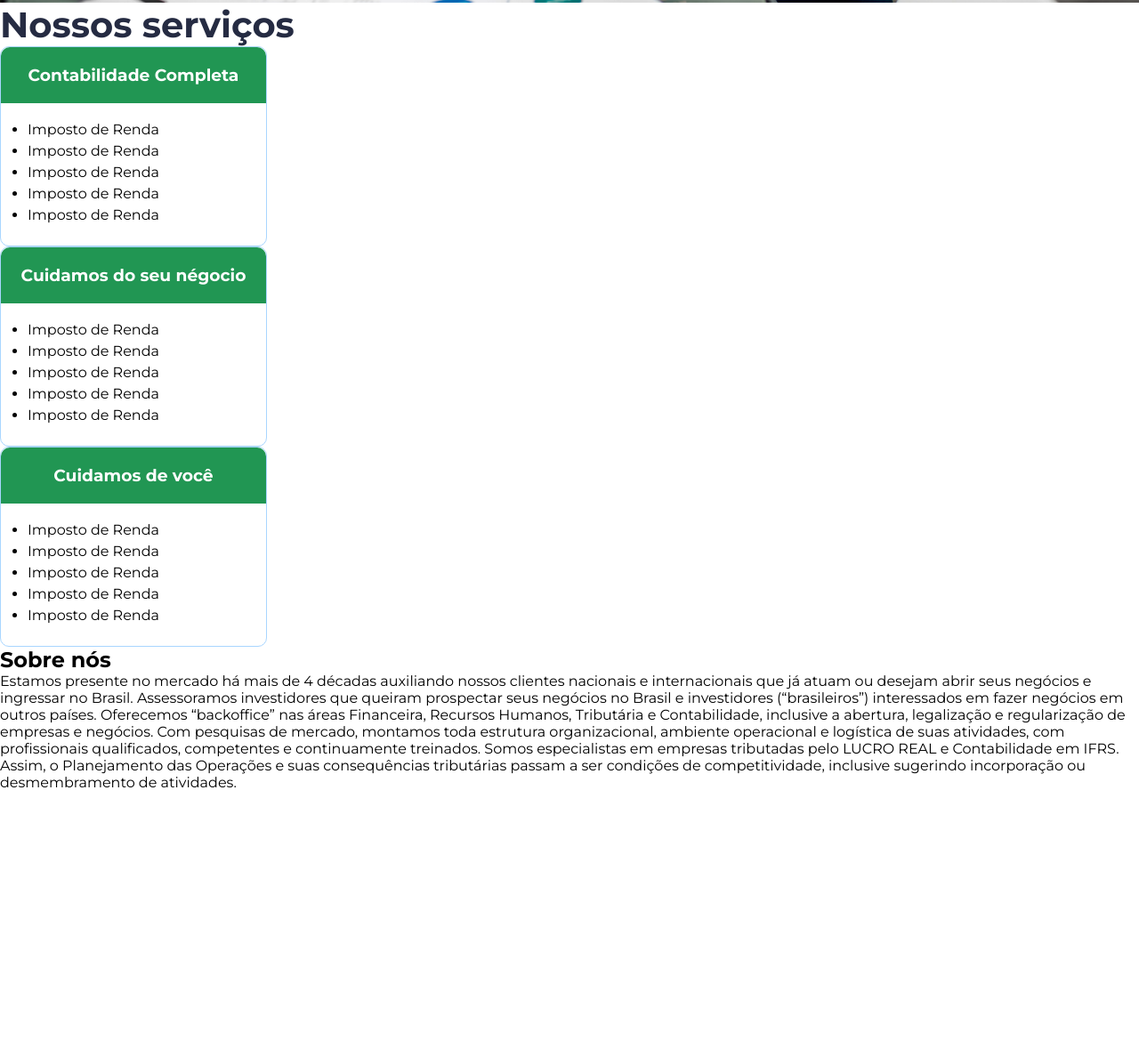
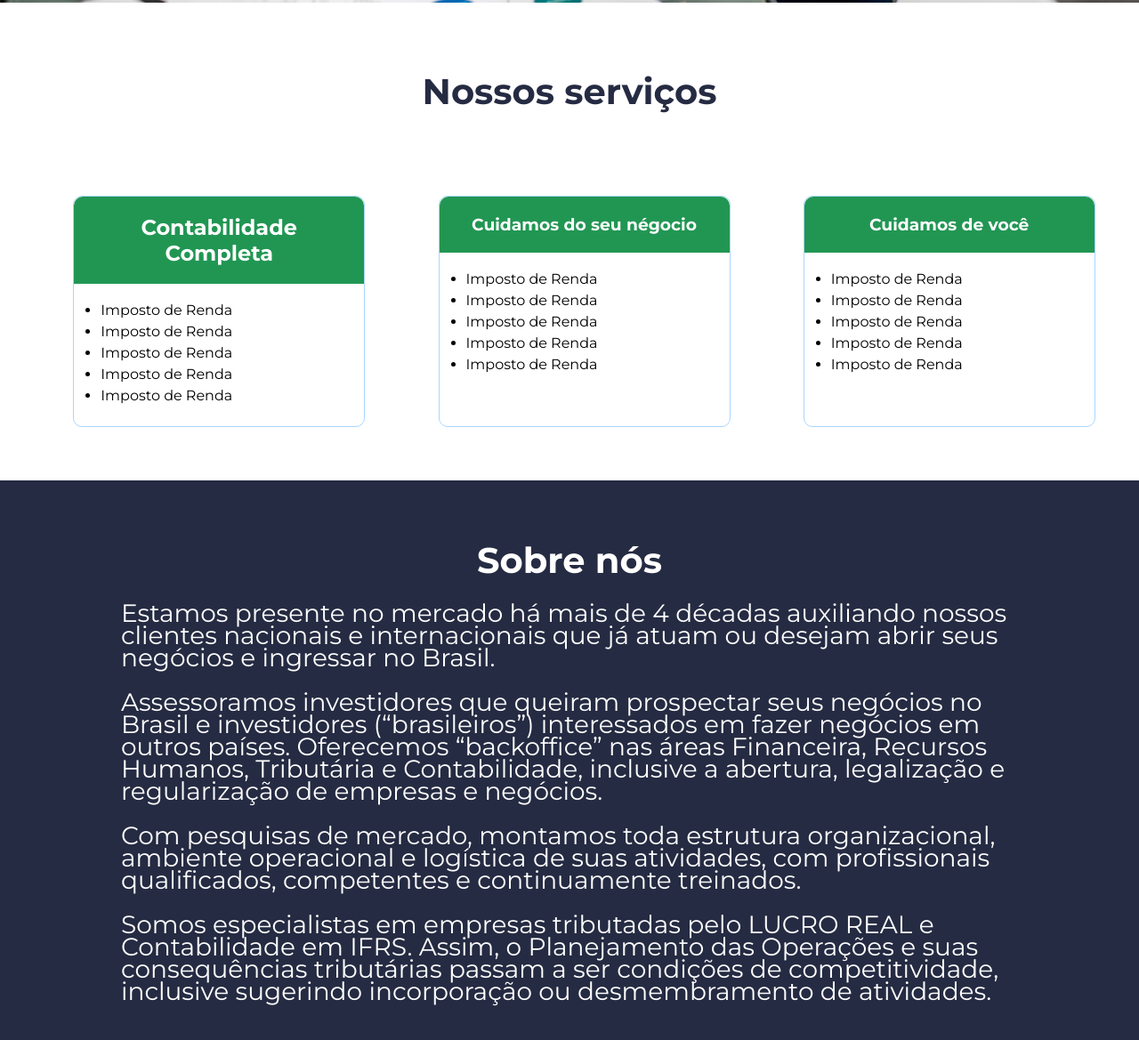
Before and after one commit to MatheusStyle/Landing-Page, a plain HTML site: page Index.html in a window 1280 px wide. Shown: the part 797-1966 px from the top of the page at 89% size. Before the commit the page ends 1686 px from the top, so only its background shows below. Drawn offline with Linux system fonts and the light colour scheme.

Commit message:
Atualizando HTML, CSS e entrando no JavaScript

```diff
--- a/Index.html
+++ b/Index.html
@@ -8,7 +8,8 @@
     <link rel="preconnect" href="https://fonts.googleapis.com">
     <link rel="preconnect" href="https://fonts.googleapis.com">
     <link rel="preconnect" href="https://fonts.gstatic.com" crossorigin>
-    <link href="https://fonts.googleapis.com/css2?family=Montserrat:ital,wght@0,300;0,400;0,700;1,100&display=swap" rel="stylesheet">
+    <link href="https://fonts.googleapis.com/css2?family=Montserrat:ital,wght@0,300;0,400;0,700;1,100&display=swap"
+        rel="stylesheet">
     <link rel="stylesheet" href="./Style.css">
     <script src="./scripts.js"></script>
 
@@ -53,8 +54,11 @@
 
         <h2 class="titulo-meio">Nossos serviços</h2>
 
+
+        <div class="caixa-central">
+
             <div class="card">
-            <h3 class="titulo-card">Contabilidade Completa</h3>
+                <h2 class="titulo-card">Contabilidade Completa</h2>
 
                 <ul>
                     <li>Imposto de Renda</li>
@@ -90,27 +94,43 @@
             </div>
         </div>
 
-    <div>
+    </div>
 
-        <h2>Sobre nós</h2>
-        <p>
+    <div class="caixa-inferior">
+
+        <h2 class="titulo-inferior">Sobre nós</h2>
+
+        <p class="paragrafo-inferior">
 
             Estamos presente no mercado há mais de 4 décadas auxiliando nossos clientes nacionais e internacionais que
             já
             atuam ou desejam abrir seus negócios e ingressar no Brasil.
+            <br>
+            <br>
+
+
 
             Assessoramos investidores que queiram prospectar seus negócios no Brasil e investidores (“brasileiros”)
             interessados em fazer negócios em outros países.
             Oferecemos “backoffice” nas áreas Financeira, Recursos Humanos, Tributária e Contabilidade, inclusive a
             abertura, legalização e regularização de empresas e negócios.
 
+            <br>
+            <br>
+
             Com pesquisas de mercado, montamos toda estrutura organizacional, ambiente operacional e logística de suas
             atividades, com profissionais qualificados, competentes e continuamente treinados.
+
+            <br>
+            <br>
 
             Somos especialistas em empresas tributadas pelo LUCRO REAL e Contabilidade em IFRS. Assim, o Planejamento
             das
             Operações e suas consequências tributárias passam a ser condições de competitividade, inclusive sugerindo
             incorporação ou desmembramento de atividades.
+            <br>
+            <br>
+
         </p>
     </div>
 
--- a/Style.css
+++ b/Style.css
@@ -105,18 +105,33 @@ button {
     border-radius: 5px
 
 
-
+}
+button:hover{
+    background: #252B42;
+    cursor: pointer;
 }
 .titulo-meio{
     font-size: 40px;
+    line-height: 57px;
     color: #252B42;
+    text-align: center;
+    margin: 71px 0 89px 0;
 }
+.caixa-central{
+    display: flex;
+    justify-content: space-evenly;
+    margin-bottom: 60px;
+
+
+}
+
 .card{
 
-    width: 300px;
+    width: 328px;
     border-radius: 10px;
     border: 1px solid #A9D6FF;
     background-color:  #ffffff;
+    margin-left: 33px;
 
 }
 .titulo-card{
@@ -126,6 +141,7 @@ button {
     text-align: center;
     padding: 20px;
     border-radius: 10px 10px 0 0;
+    width: 326px;
 }
 ul{
 
@@ -135,3 +151,27 @@ ul{
 li{
     margin:0 0 5px 10px ;
 }
+.caixa-inferior{
+    background: #252B42;
+    width: 100vw;
+    height: 90vh;
+
+}
+
+.titulo-inferior{
+    color: #FFFFFF;
+    font-size: 40px;
+    line-height: 57px;
+    text-align: center;
+    padding: 61px 0 19px 0;
+}
+
+.paragrafo-inferior{
+
+    color: #FFFFFF;
+    font-size: 28px;
+    line-height: 25px;
+    margin:0px 137px 0px 136px;
+
+
+}
--- a/scripts.js
+++ b/scripts.js
@@ -0,0 +1,3 @@
+let inicio = "Dando inicio ao JavasScript"
+
+console.log(inicio)
```
Lines whose indentation alone changed are shown as unchanged.
